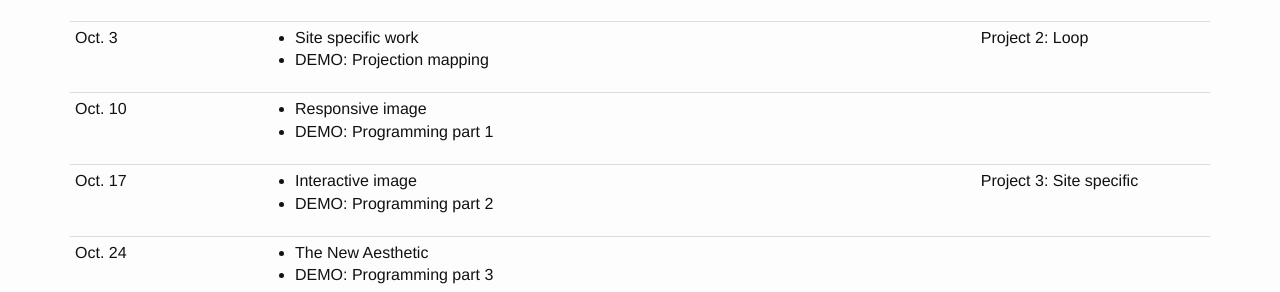
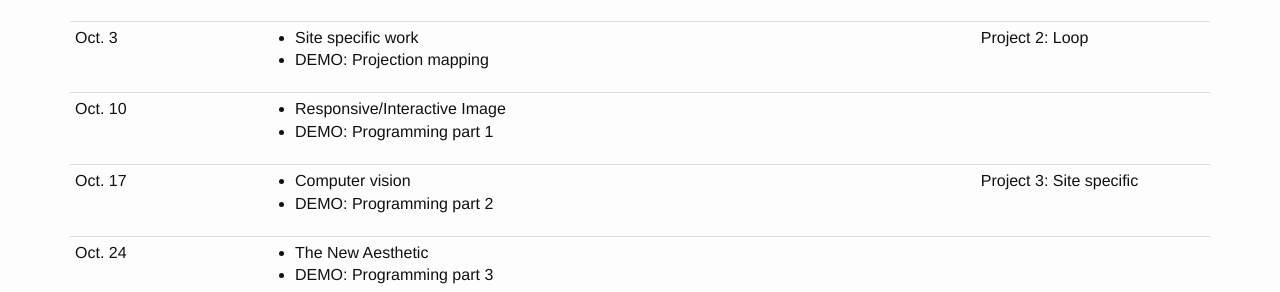
Before and after one commit to kellyegan/StillMoving, a Jekyll site: the page built from schedule.html, in a window 1280 px wide. Shown: the part 425-717 px from the top of the page. Built offline with Jekyll 4.4.1, drawn with Linux system fonts in a browser that asks for light colours.

Commit message:
Update schedule

```diff
--- a/schedule.html
+++ b/schedule.html
@@ -71,7 +71,7 @@ permalink: /schedule/
     <td class="date-cell"><date>Oct. 17</date></td>
     <td class="agenda-cell">
       <ul>
-        <li>Interactive image</li>
+        <li>Computer vision</li>
         <li>DEMO: Programming part 2</li>
       </ul>
     </td>
```
Also changed, not shown: other parts of schedule.html (+1 -1 lines).
